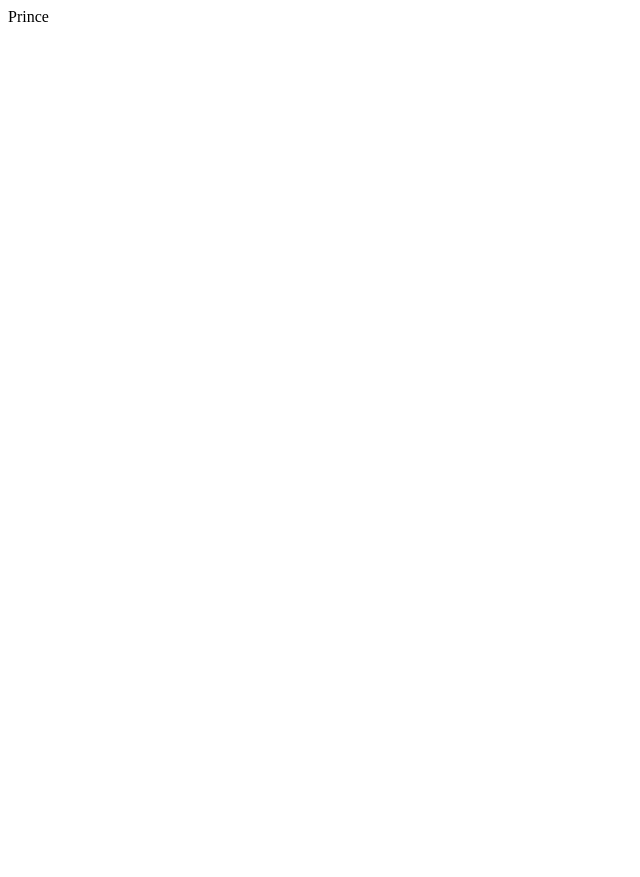
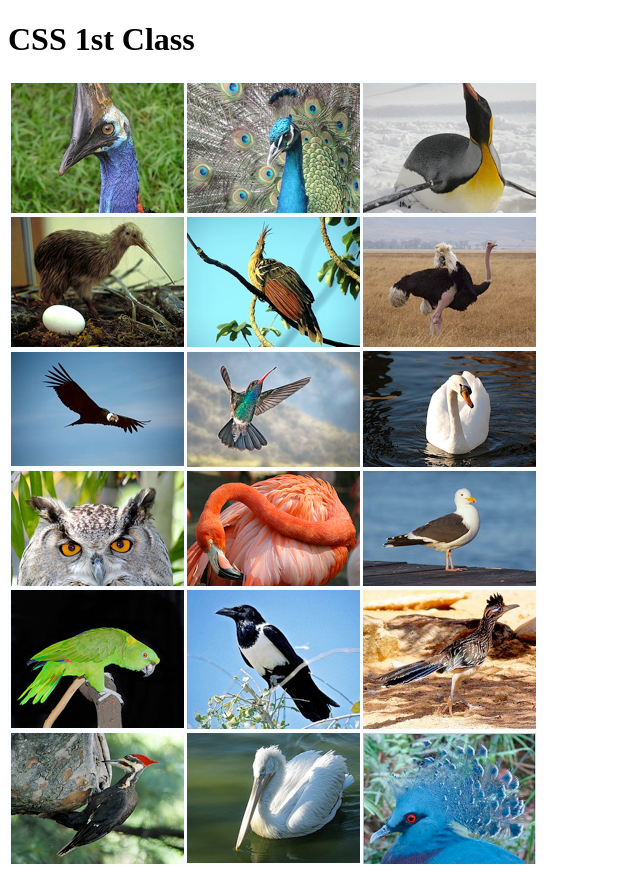
Before and after one commit to PRINCE-SAZZAD/git.h, a plain HTML site: page index.html in a window 1280 px wide. Shown: the whole page, without its empty margins (0-640 px from the left). Before the commit the page ends 800 px from the top, so only its background shows below. Drawn offline with Linux system fonts and the light colour scheme.

Commit message:
css class

```diff
--- a/index.html
+++ b/index.html
@@ -1,13 +1,17 @@
 <!DOCTYPE html>
 <html lang="en">
 <head>
-    <meta charset="UTF-8">
-    <meta http-equiv="X-UA-Compatible" content="IE=edge">
-    <meta name="viewport" content="width=device-width, initial-scale=1.0">
-    <title>Github class</title>
+  <meta charset="UTF-8">
+  <meta http-equiv="X-UA-Compatible" content="IE=edge">
+  <meta name="viewport" content="width=device-width, initial-scale=1.0">
+  <title>CSS Class</title>
 </head>
 <body>
-    Prince
+     <div class="w3-container w3-teal">
+          <h1>CSS 1st Class </h1>
+              <img src="Bird_Diversity_2011.png"></img>
+     </div>
+
 
 </body>
 </html>
```
Also changed, not shown: Bird_Diversity_2011.png (added).
